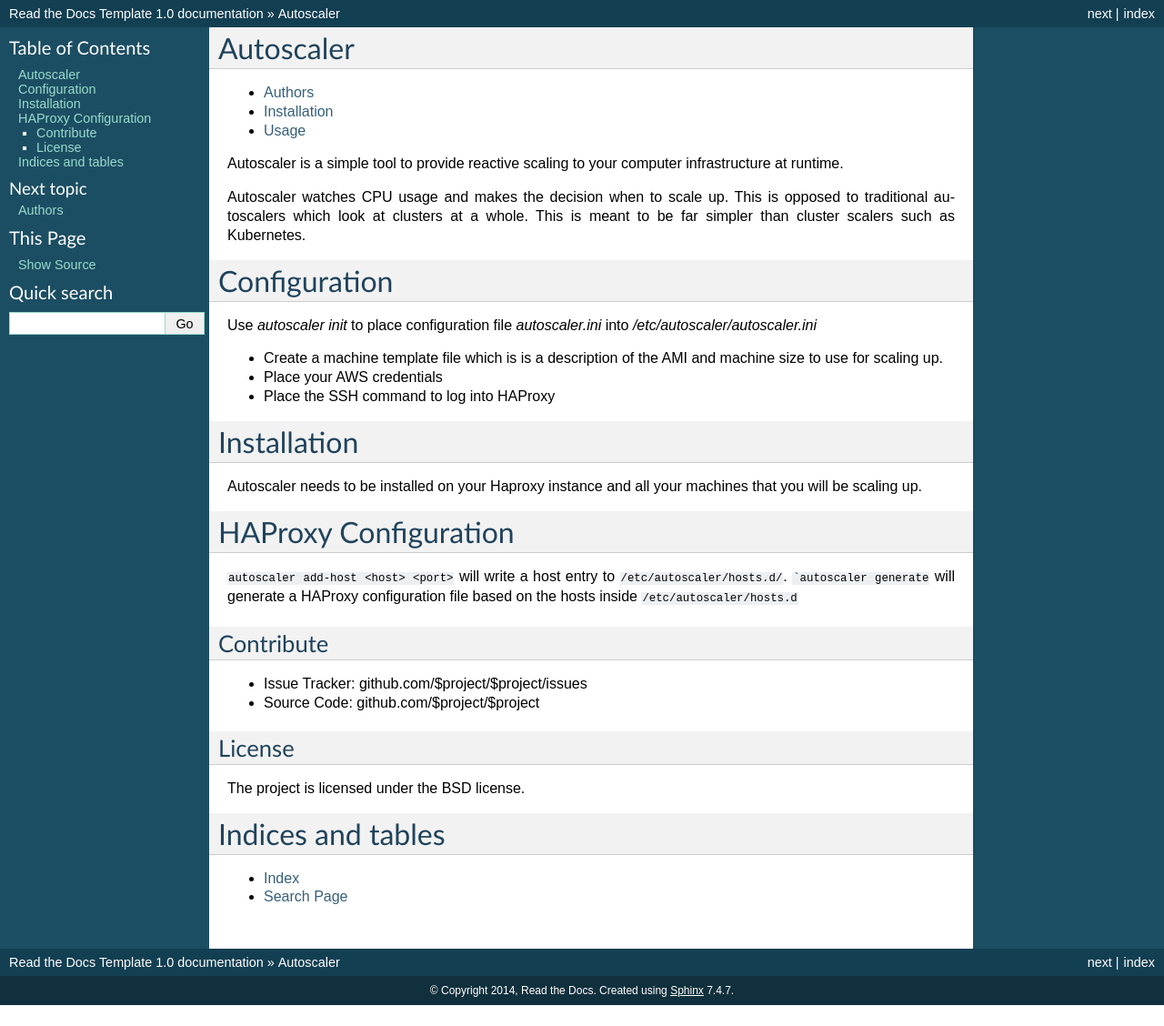
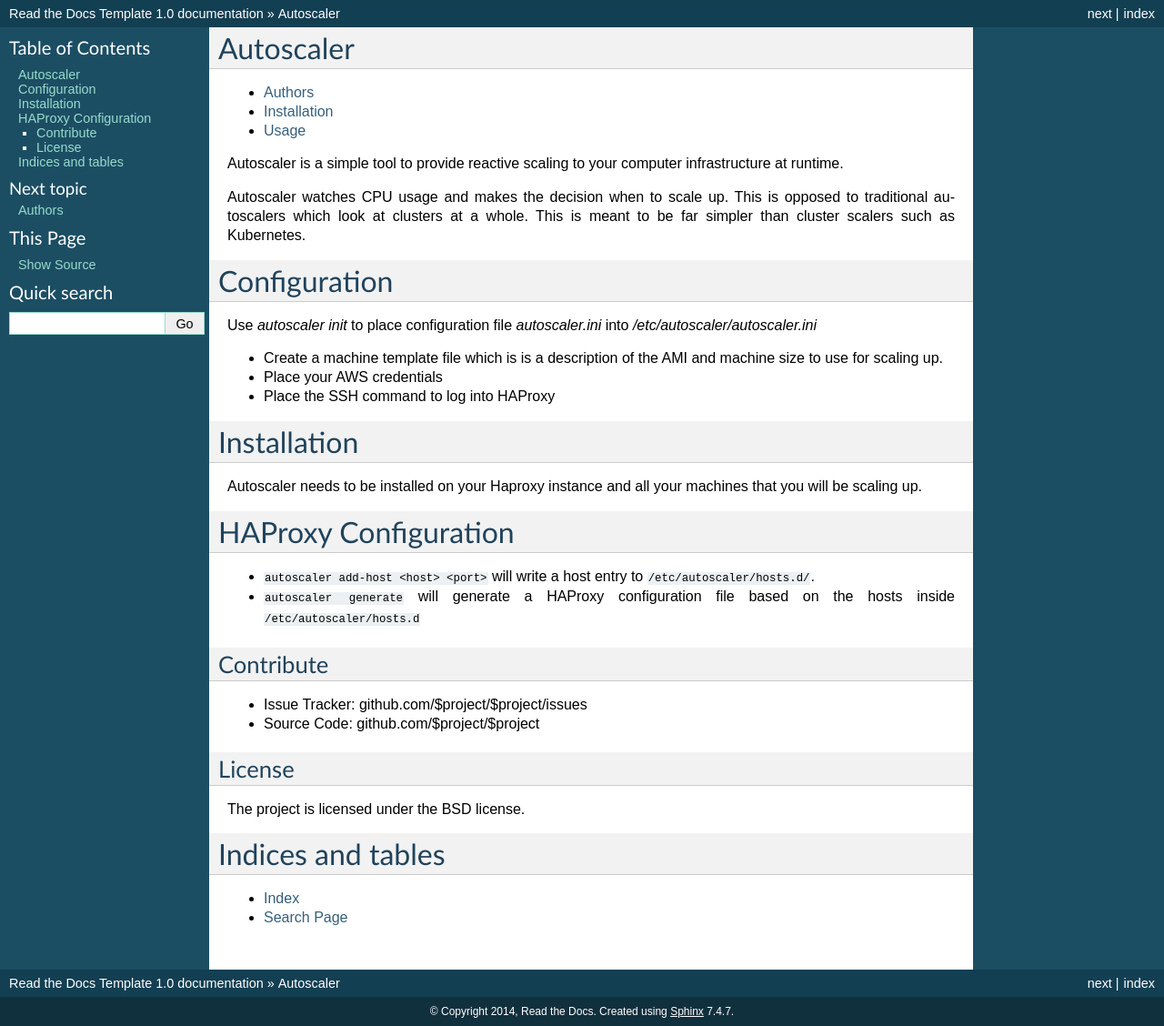
Before and after one commit to samsquire/autoscaler, a Sphinx documentation site: the page built from docs/index.rst, in a window 1280 px wide. Shown: the whole page at 91% size. Built offline with Sphinx 7.4.7, drawn with Linux system fonts in a browser that asks for light colours; before the commit the page ends 1105 px from its top, so only the background shows below that; part of the change alters nothing that is shown.

Commit message:
Sam documentation

````diff
--- a/docs/index.rst
+++ b/docs/index.rst
@@ -26,13 +26,17 @@ Use `autoscaler init` to place configuration file `autoscaler.ini` into `/etc/au
 Installation
 ===========
 
+..
+    pip3 install aws-autoscaler
+
+
 Autoscaler needs to be installed on your Haproxy instance and all your machines that you will be scaling up.
 
 HAProxy Configuration
 =====================
 
-``autoscaler add-host <host> <port>`` will write a host entry to ``/etc/autoscaler/hosts.d/``.
-```autoscaler generate`` will generate a HAProxy configuration file based on the hosts inside ``/etc/autoscaler/hosts.d``
+- ``autoscaler add-host <host> <port>`` will write a host entry to ``/etc/autoscaler/hosts.d/``.
+- ``autoscaler generate`` will generate a HAProxy configuration file based on the hosts inside ``/etc/autoscaler/hosts.d``
 
 
 Contribute
````
